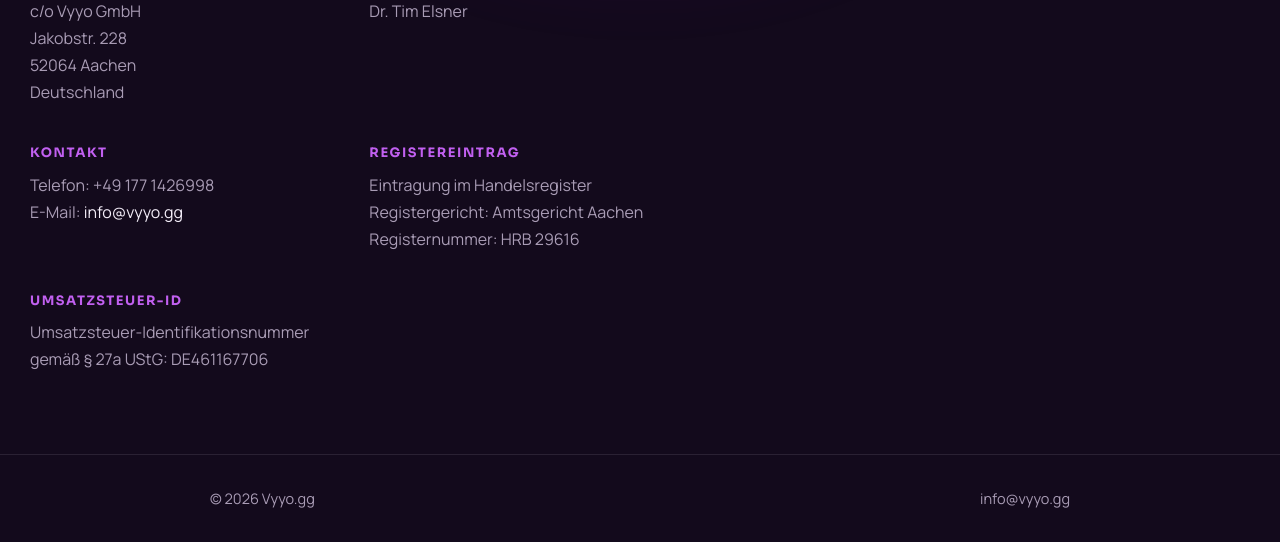
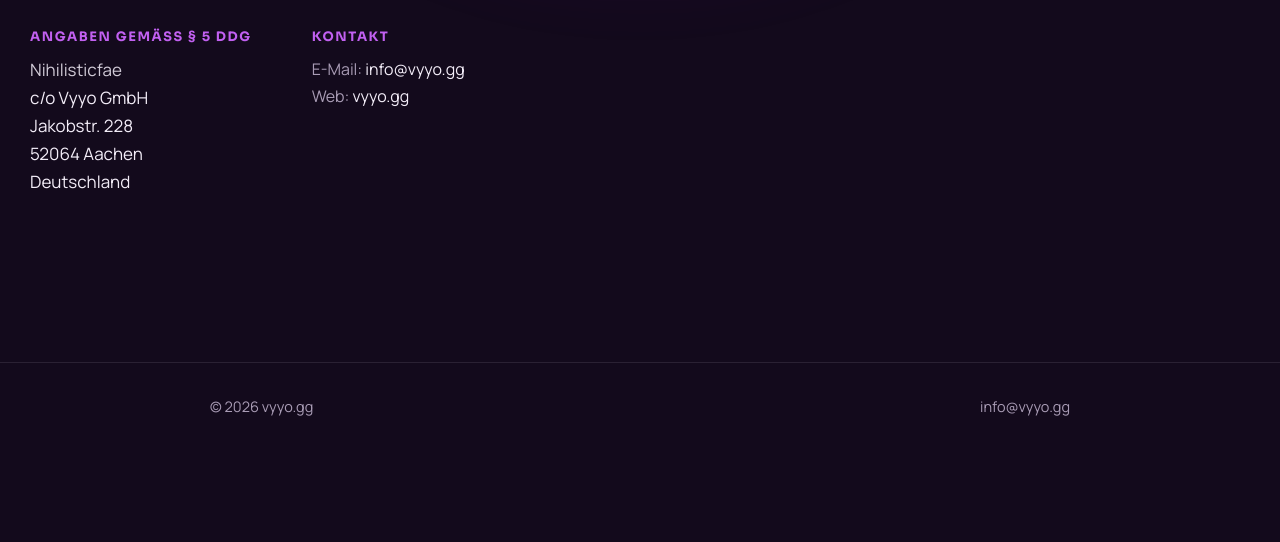
Before and after one commit to vyyo-ai/vyyo.gg, a plain HTML site: page fae.html in a window 1280 px wide. Shown: the part 349-891 px from the top of the page. After the commit the page ends 800 px from the top, so only its background shows below. Drawn offline with Linux system fonts and the light colour scheme.

Commit message:
Add files via upload

```diff
--- a/fae.html
+++ b/fae.html
@@ -4,7 +4,7 @@
 <link rel="icon" type="image/png" href="icon.png">
 <meta charset="UTF-8">
 <meta name="viewport" content="width=device-width, initial-scale=1.0">
-<title>Impressum – Vyyo.gg</title>
+<title>Impressum – Nihilisticfae</title>
 <link rel="preconnect" href="https://fonts.googleapis.com">
 <link rel="preconnect" href="https://fonts.gstatic.com" crossorigin>
 <link href="https://fonts.googleapis.com/css2?family=Sora:wght@600;700;800&family=Manrope:wght@400;500;600;700&display=swap" rel="stylesheet">
@@ -46,6 +46,7 @@
   .imp-block p{color:var(--muted);font-size:16px;line-height:1.7}
   .imp-block a{color:var(--ink)}
   .imp-block a:hover{color:var(--purple-bright)}
+  .stage{color:var(--ink);opacity:.85}
 
   footer.site{border-top:1px solid var(--line);padding:32px 0;position:relative;z-index:1}
   .foot{display:flex;flex-wrap:wrap;justify-content:space-between;align-items:center;gap:18px;color:var(--muted);font-size:14.5px}
@@ -59,7 +60,7 @@
 
 <header class="site">
   <div class="wrap">
-    <a href="/" class="brand">vyyo<span class="amp">.</span>gg</a>
+    <a href="https://vyyo.gg/" class="brand">vyyo<span class="amp">.</span>gg</a>
   </div>
 </header>
 
@@ -71,23 +72,15 @@
       <div class="imp-grid">
         <div class="imp-block">
           <h3>Angaben gemäß § 5 DDG</h3>
-		  <p>Nihilisticfae<br>c/o Vyyo GmbH<br>Jakobstr. 228<br>52064 Aachen<br>Deutschland</p>
-        </div>
-        <div class="imp-block">
-          <h3>Vertreten durch</h3>
-          <p>Geschäftsführer:<br>Dr. Tim Elsner</p>
+          <span class="stage">Nihilisticfae</span><br>
+          c/o Vyyo GmbH<br>
+          Jakobstr. 228<br>
+          52064 Aachen<br>
+          Deutschland</p>
         </div>
         <div class="imp-block">
           <h3>Kontakt</h3>
-          <p>Telefon: +49 177 1426998<br>E-Mail: <a href="mailto:info@vyyo.gg">info@vyyo.gg</a></p>
-        </div>
-        <div class="imp-block">
-          <h3>Registereintrag</h3>
-          <p>Eintragung im Handelsregister<br>Registergericht: Amtsgericht Aachen<br>Registernummer: HRB 29616</p>
-        </div>
-        <div class="imp-block">
-          <h3>Umsatzsteuer-ID</h3>
-          <p>Umsatzsteuer-Identifikationsnummer<br>gemäß § 27a UStG: DE461167706</p>
+          <p>E-Mail: <a href="mailto:info@vyyo.gg">info@vyyo.gg</a><br>Web: <a href="https://vyyo.gg/">vyyo.gg</a></p>
         </div>
       </div>
     </div>
@@ -96,7 +89,7 @@
 
 <footer class="site">
   <div class="wrap foot">
-    <span>© 2026 Vyyo.gg</span>
+    <span>© 2026 <a href="https://vyyo.gg/">vyyo.gg</a></span>
     <a href="mailto:info@vyyo.gg">info@vyyo.gg</a>
   </div>
 </footer>
```
